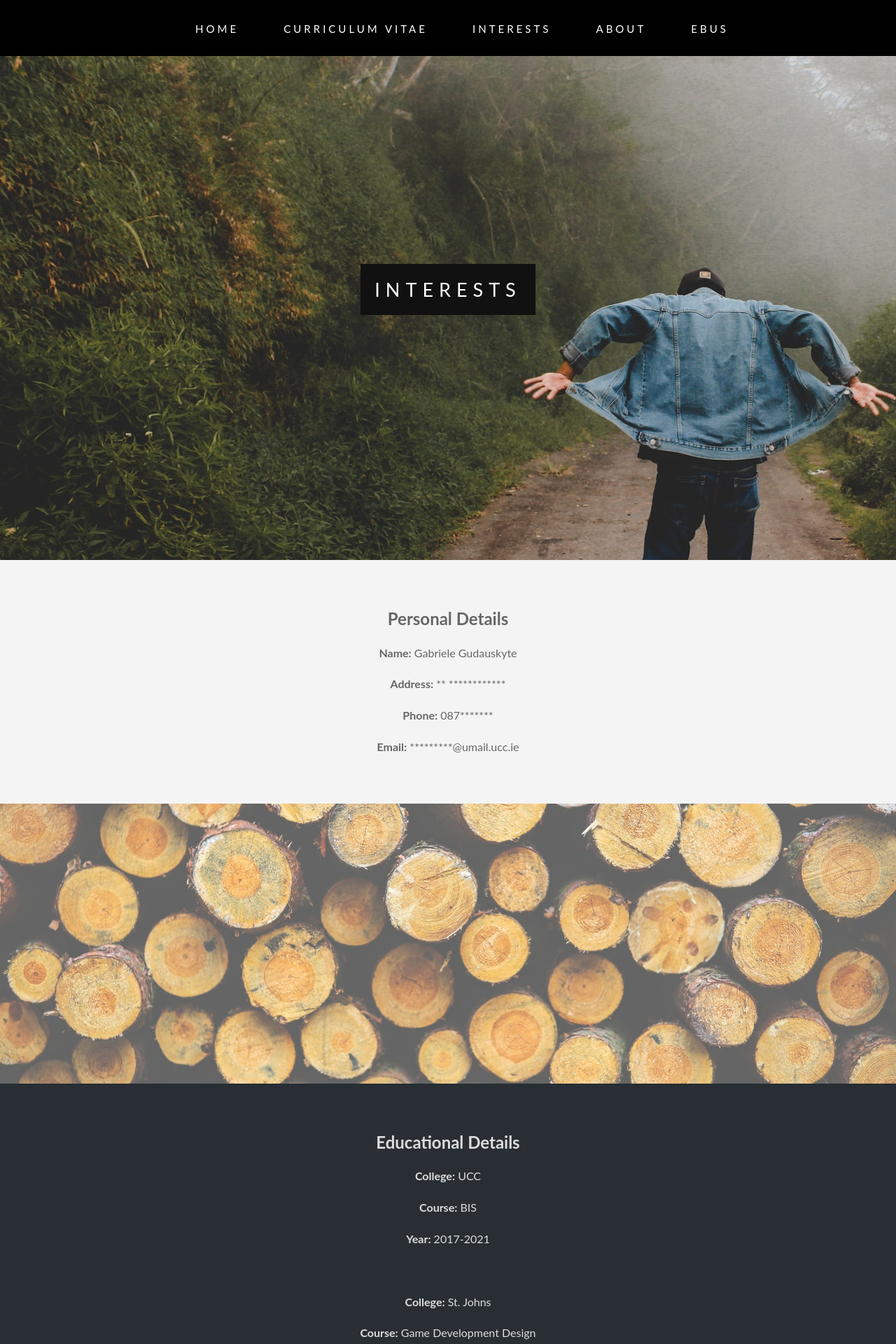
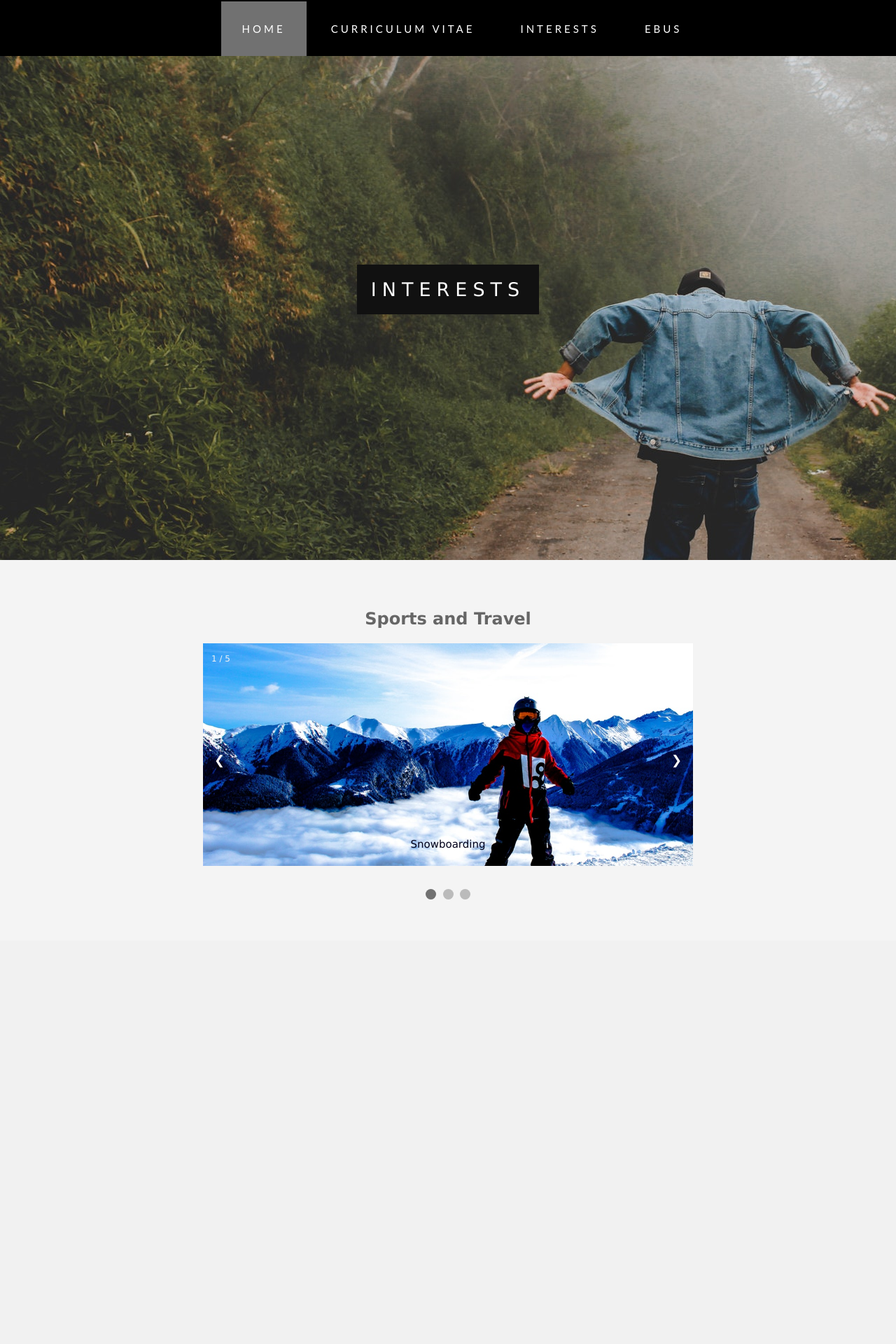
Before and after one commit to gabii0515/IS1113117722461, a PHP site: page /interests/sports.html in a window 1280 px wide. Shown: the top 1920 px of the page at 70% size. After the commit the page ends 1285 px from the top, so only its background shows below. Run offline with PHP 8.4, Linux system fonts and the light colour scheme; some libraries are stand-ins or nearby versions.

Commit message:
finished

```diff
--- a/ebusiness/ebus2_validator.js
+++ b/ebusiness/ebus2_validator.js
@@ -1,5 +1,6 @@
 /* global $ */
 
+/* Function for detail entry */
 function validateDetails(){
 
     var pin, name, email;
@@ -10,6 +11,7 @@ function validateDetails(){
 
     email = document.getElementById("email").value;
 
+    /* Error handling */
     if (pin == ""  || name == "" || email == ""){
         alert("Please enter full details");
     }
@@ -21,6 +23,7 @@ function validateDetails(){
     }
 }
 
+    /* Purchase Button */
     function enablebtnPurchase(){
         $('#btnPurchase').prop('disabled', false);
     }
--- a/interests/sports.html
+++ b/interests/sports.html
@@ -1,106 +1,114 @@
 <!DOCTYPE html>
 <html>
     <head>
-            <title>Sports</title>
+
+        <!-- link the interests page to mystylesheets.css-->
         <link rel="stylesheet" href="../mystylesheet.css" type="text/css"/>
 
-
-            <script src="https://code.jquery.com/jquery-3.2.1.slim.min.js" integrity="sha384-KJ3o2DKtIkvYIK3UENzmM7KCkRr/rE9/Qpg6aAZGJwFDMVNA/GpGFF93hXpG5KkN" crossorigin="anonymous"></script>
-            <script src="https://cdnjs.cloudflare.com/ajax/libs/popper.js/1.12.9/umd/popper.min.js" integrity="sha384-ApNbgh9B+Y1QKtv3Rn7W3mgPxhU9K/ScQsAP7hUibX39j7fakFPskvXusvfa0b4Q" crossorigin="anonymous"></script>
-            <script src="https://maxcdn.bootstrapcdn.com/bootstrap/4.0.0/js/bootstrap.min.js" integrity="sha384-JZR6Spejh4U02d8jOt6vLEHfe/JQGiRRSQQxSfFWpi1MquVdAyjUar5+76PVCmYl" crossorigin="anonymous"></script>
     </head>
 
     <body>
 
+        <!--The interests navigation bar-->
         <center>
         <div class="navbar">
             <nav>
                 <ul>
-                    <li><a class="active" href="#home">Home</a></li>
-                    <li><a href="CVs/cv_page1.html">Curriculum Vitae </a></li>
-                    <li><a href="../interests/sports.html">Interests</a></li>
-                    <li><a href="#about">About</a></li>
-                    <li><a href="ebusiness/Ebus1.php">Ebus</a></li>
+                    <li><a class="active" href="../homepage.html">Home</a></li>
+                    <li><a href="../CVs/cv_page1.html">Curriculum Vitae </a></li>
+                    <li><a href="interests/sports.html">Interests</a></li>
+                    <li><a href="../ebusiness/Ebus1.php">Ebus</a></li>
                 </ul>
             </nav>
-
         </div>
         </center>
 
+        <!--first image and the text on it-->
         <div class="pimg1">
             <div class="ptext">
                 <span class="border">
                     Interests
                 </span>
             </div>
-
         </div>
 
+        <!--The light section-->
         <section class="section section-light">
-            <h2>Personal Details</h2>
-         <p><strong>Name:</strong> Gabriele Gudauskyte</p>
-         <p><strong>Address:</strong> ** ************
-         <p><strong>Phone:</strong> 087*******</p>
-         <p><strong>Email:</strong> *********@umail.ucc.ie</p>
-        </section>
+            <h2>Sports and Travel</h2>
 
-    <div class="pimg2">
-            <div class="ptext">
+        <!--The slideshow container and the images in it-->
+        <div class="slideshow-container">
 
+        <div class="mySlides fade1">
+        <div class="numbertext">1 / 5</div>
+        <img src="../images/snowboard.jpeg" style="width:100%">
+        <div class="text">Snowboarding</div>
         </div>
 
+        <div class="mySlides fade">
+        <div class="numbertext">2 / 5</div>
+        <img src="../images/basketball.jpeg" style="width:100%">
+        <div class="text">Basketball</div>
         </div>
 
-    <section class="section section-dark">
-         <h2>Educational Details</h2>
-
-         <p><strong>College:</strong> UCC</p>
-         <p><strong>Course:</strong> BIS</p>
-         <p><strong>Year:</strong> 2017-2021</p>
-         <br/>
-         <p><strong>College:</strong> St. Johns</p>
-         <p><strong>Course:</strong> Game Development Design</p>
-         <p><strong>Year:</strong> 2015-2017</p>
-         <p><stron>Award:</stron> Dimploma</p>
-         <br/>
-         <p><strong>School:</strong> Kinsale Community School</p>
-         <p><strong>Year:</strong> 2005-2009</p>
-         <br/>
-         <p><strong>School:</strong> Gedminu Pagrindine School</p>
-         <p><strong>Year:</strong> 1998-2009</p>
-         </section>
-
-
-
-    <div class="pimg3">
-            <div class="ptext">
-
+        <div class="mySlides fade">
+        <div class="numbertext">3 / 5</div>
+        <img src="../images/Kickboxing.jpg" style="width:100%">
+        <div class="text">Kickboxing</div>
         </div>
 
+        <div class="mySlides fade">
+        <div class="numbertext">4 / 5</div>
+        <img src="../images/canada.jpeg" style="width:100%">
+        <div class="text">Canada</div>
         </div>
 
-    <section class="section section-dark">
-         <h2>Work Details</h2>
-         <p><strong>Company:</strong>Table Restaurant</p>
-         <p><strong>Position:</strong>Waitress</p>
-         <p><strong>Work period:</strong>2017-present</p>
-
-         <br/>
-
-         <p><strong>Company:</strong>Wagamama Cork</p>
-         <p><strong>Position:</strong>Waitress</p>
-         <p><strong>Work period:</strong>2013-2016</p>
-        </section>
-
-    <div class="pimg1">
-            <div class="ptext">
+        <div class="mySlides fade">
+        <div class="numbertext">5 / 5</div>
+        <img src="../images/brazil.jpeg" style="width:100%">
+        <div class="text">Brazil</div>
         </div>
 
+        <a class="prev" onclick="plusSlides(-1)">&#10094;</a>
+        <a class="next" onclick="plusSlides(1)">&#10095;</a>
         </div>
 
+        <br>
 
+        <div style="text-align:center">
+        <span class="dot" onclick="currentSlide(1)"></span>
+        <span class="dot" onclick="currentSlide(2)"></span>
+        <span class="dot" onclick="currentSlide(3)"></span>
+        </div>
 
+         <!--The functions for the slideshow-->
+        <script>
+        var slideIndex = 1;
+        showSlides(slideIndex);
 
+        function plusSlides(n) {
+        showSlides(slideIndex += n);
+        }
+
+        function currentSlide(n) {
+        showSlides(slideIndex = n);
+        }
+
+        function showSlides(n) {
+        var i;
+        var slides = document.getElementsByClassName("mySlides");
+        var dots = document.getElementsByClassName("dot");
+        if (n > slides.length) {slideIndex = 1}
+        if (n < 1) {slideIndex = slides.length}
+        for (i = 0; i < slides.length; i++) {
+        slides[i].style.display = "none";
+        }
+        for (i = 0; i < dots.length; i++) {
+        dots[i].className = dots[i].className.replace(" active", "");
+        }
+        slides[slideIndex-1].style.display = "block";
+        dots[slideIndex-1].className += " active";
+        }
+        </script>
     </body>
-
 </html>
--- a/mystylesheet.css
+++ b/mystylesheet.css
@@ -96,3 +96,108 @@ nav ul li a{
   color:#fff;
   padding:30px;
 }
+
+footer {
+  text-align:center;
+  background-color: black;
+  padding-top: 1%;
+  color:white;
+}
+
+/*Slideshow on sports page */
+
+* {box-sizing: border-box}
+body {font-family: Verdana, sans-serif; margin:0}
+.mySlides {display: none}
+img {vertical-align: middle;}
+
+/* Slideshow container */
+.slideshow-container {
+  max-width: 700px;
+  position:relative;
+  margin: auto;
+}
+
+/* Next & previous buttons */
+.prev, .next {
+  cursor: pointer;
+  position: absolute;
+  top: 50%;
+  width: auto;
+  padding: 16px;
+  margin-top: -22px;
+  color: white;
+  font-weight: bold;
+  font-size: 18px;
+  transition: 0.6s ease;
+  border-radius: 0 3px 3px 0;
+}
+
+/* Position the "next button" to the right */
+.next {
+  right: 0;
+  border-radius: 3px 0 0 3px;
+}
+
+.prev {
+  left: 0;
+}
+
+/* On hover, add a black background color with a little bit see-through */
+.prev:hover, .next:hover {
+background-color: rgba(0,0,0,0.8);
+}
+
+/* Caption text */
+.text {
+  color: #00001a;
+  font-size: 15px;
+  padding: 8px 12px;
+  position: absolute;
+  bottom: 8px;
+  width: 100%;
+  text-align: center;
+}
+
+/* Number text (1/3 etc) */
+.numbertext {
+  color: #f2f2f2;
+  font-size: 12px;
+  padding: 8px 12px;
+  position: absolute;
+  top: 0;
+}
+
+/* The dots/bullets/indicators */
+.dot {
+  cursor: pointer;
+  height: 15px;
+  width: 15px;
+  margin: 0 2px;
+  background-color: #bbb;
+  border-radius: 50%;
+  display: inline-block;
+  transition: background-color 0.6s ease;
+}
+
+.active, .dot:hover {
+  background-color: #717171;
+}
+
+/* Fading animation */
+.fade {
+  -webkit-animation-name: fade;
+  -webkit-animation-duration: 1.5s;
+  animation-name: fade;
+  animation-duration: 1.5s;
+}
+
+@-webkit-keyframes fade {
+  from {opacity: .4}
+  to {opacity: 1}
+}
+
+@keyframes fade {
+  from {opacity: .4}
+  to {opacity: 1}
+}
```
Also changed, not shown: CVs/cv_page1.html (+18 -23 lines), about.html (added, +96 -0 lines), ebusiness/Ebus1.php (+46 -6 lines), ebusiness/Ebus2.php (+50 -17 lines), ebusiness/Ebus3.php (+41 -2 lines), ebusiness/cost_calc.js (+7 -8 lines), homepage.html (+12 -83 lines), interests/travel.html (deleted, +0 -43 lines), images/Kickboxing.jpg (added), images/basketball.jpeg (added), images/brazil.jpeg (added), images/canada.jpeg (added), images/snowboard.jpeg (added). Lines whose indentation alone changed are shown as unchanged.
